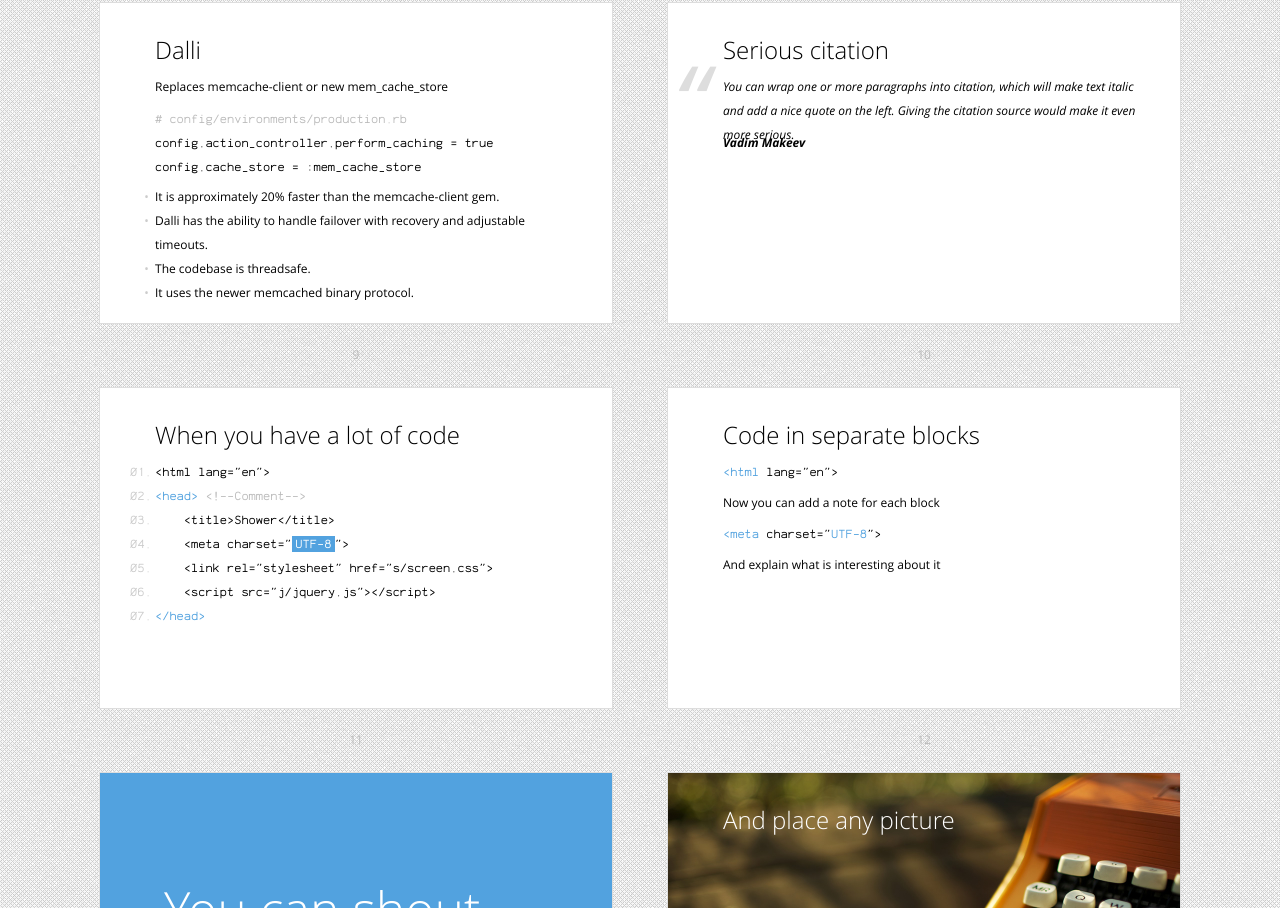
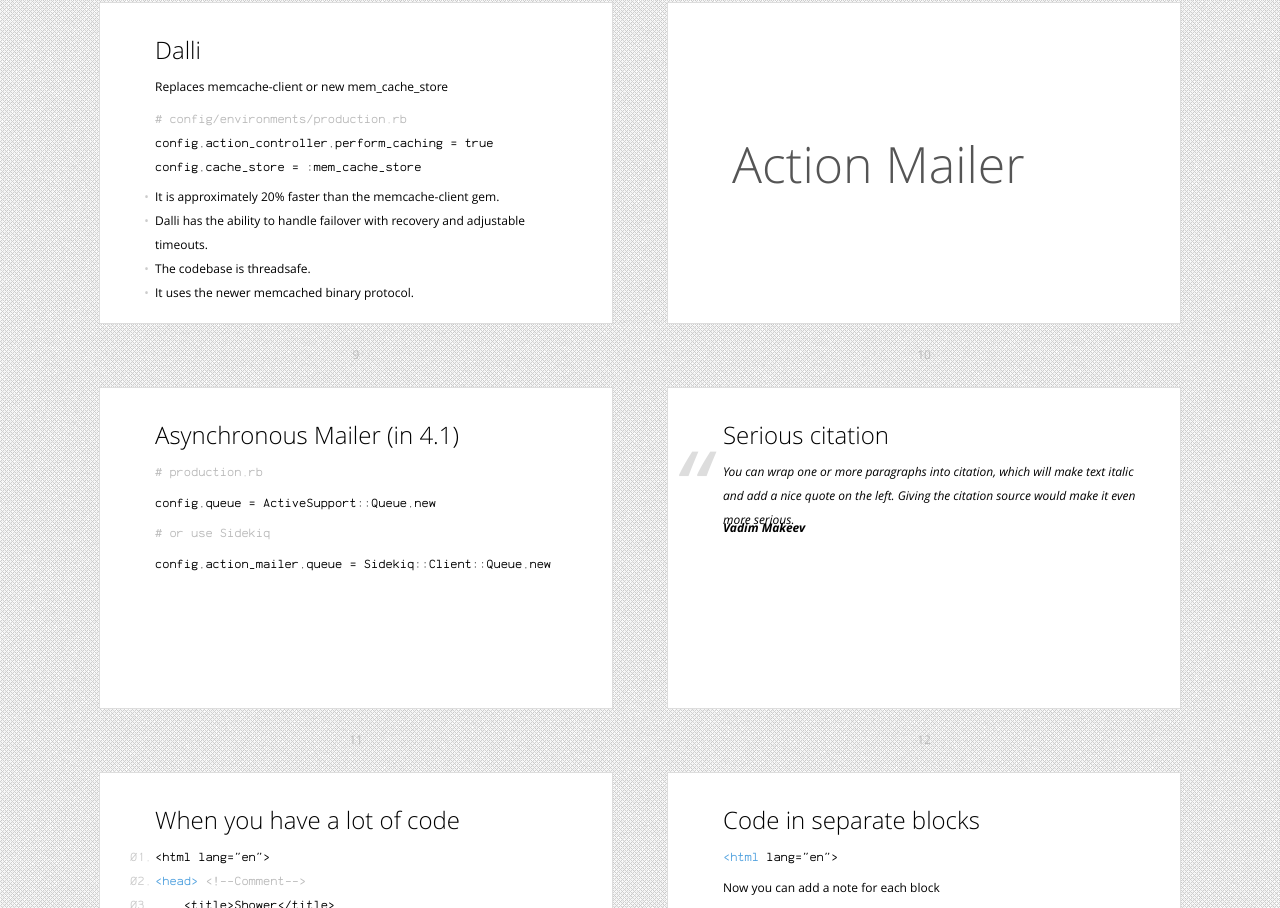
Before and after one commit to lgmkr/rails4-presentation, a plain HTML site: page index.html in a window 1280 px wide. Shown: the part 1763-2671 px from the top of the page. Drawn offline with Linux system fonts and the light colour scheme.

Commit message:
add action mailer

```diff
--- a/index.html
+++ b/index.html
@@ -108,6 +108,19 @@ config.cache_store = :mem_cache_store</code></pre>
       <li>Dalli has the ability to handle failover with recovery and adjustable timeouts.</li>
       <li>The codebase is threadsafe.</li>
       <li>It uses the newer memcached binary protocol.</li>
+    </ul>
+  </div></section>
+
+  <section class="slide shout2"><div>
+		<h2>Action Mailer</h2>
+  </div></section>
+
+  <section class="slide"><div>
+    <h2>Asynchronous Mailer (in 4.1)</h2>
+    <pre><code><mark class="comment"># production.rb</mark></code></pre>
+    <pre><code>config.queue = ActiveSupport::Queue.new</code></pre>
+    <pre><code><mark class="comment"># or use Sidekiq</mark></code></pre>
+    <pre><code>config.action_mailer.queue = Sidekiq::Client::Queue.new</code></pre>
   </div></section>
 
 	<section class="slide"><div>
```
